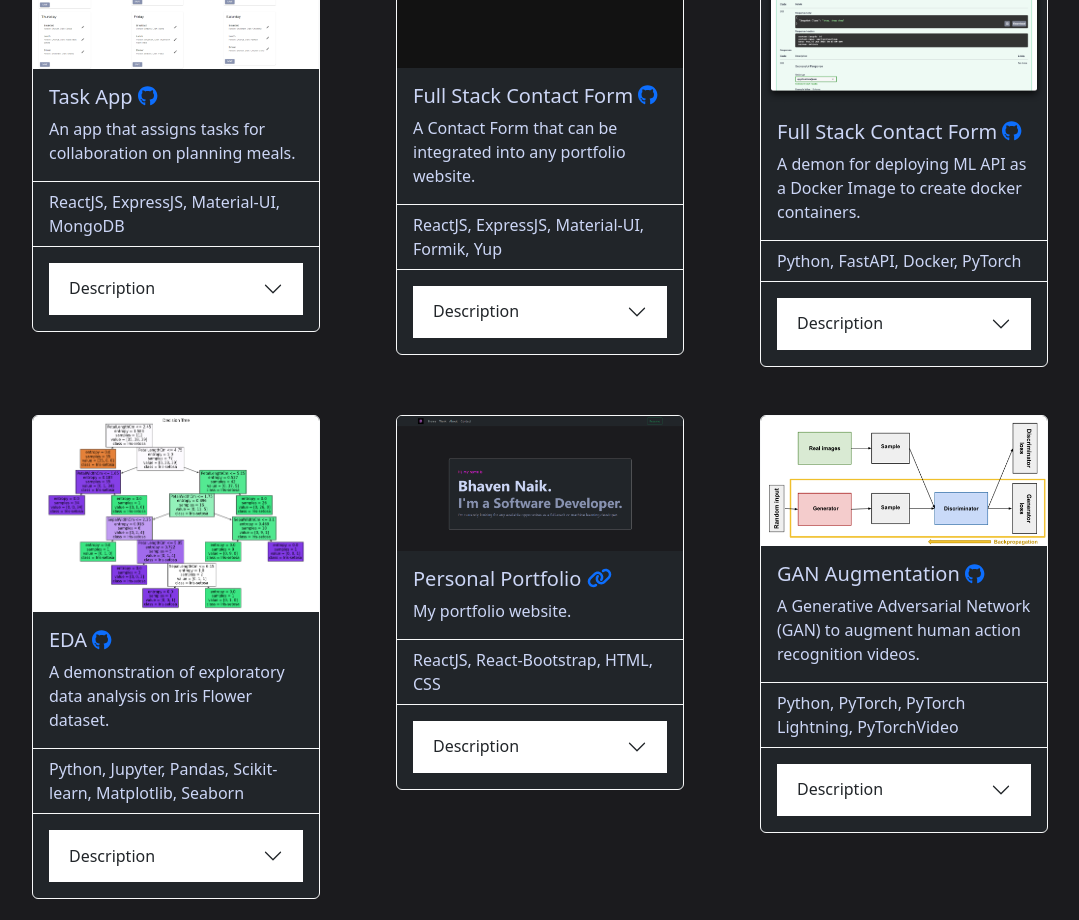
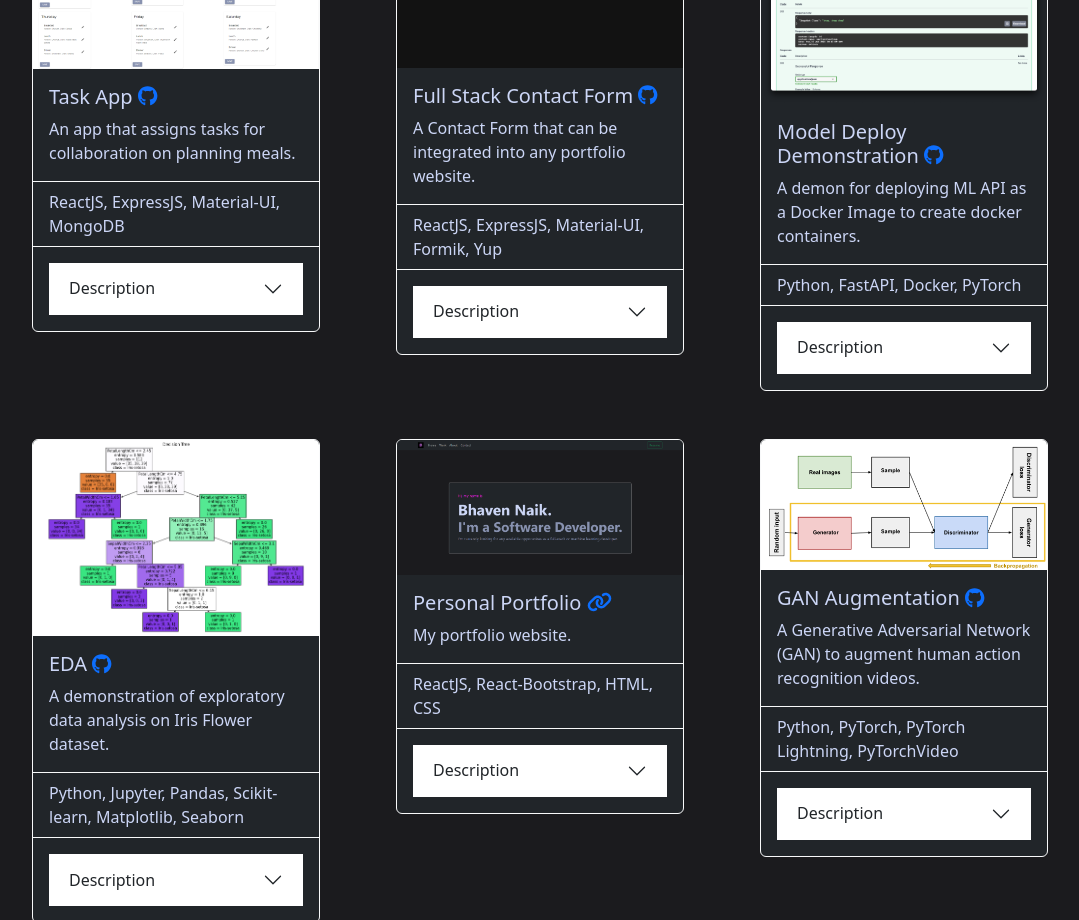
Before and after one commit to bhaven123/my-react-portfolio, a React (Create React App) app: page / in a window 1280 px wide. Shown: the part 1060-1980 px from the top of the page, without its empty margins (86-1165 px from the left). Built offline with nearby package versions, Linux system fonts and the light colour scheme.

Commit message:
minor changes

```diff
--- a/src/components/Projects.js
+++ b/src/components/Projects.js
@@ -38,7 +38,7 @@ const PROJECTS_LIST = [
   },
   {
     src: modelDeployImage,
-    title: "Full Stack Contact Form",
+    title: "Model Deploy Demonstration",
     link: "https://github.com/bhaven123/model-deploy-demo",
     icon: faGithub,
     text: "A demon for deploying ML API as a Docker Image to create docker containers.",
```
